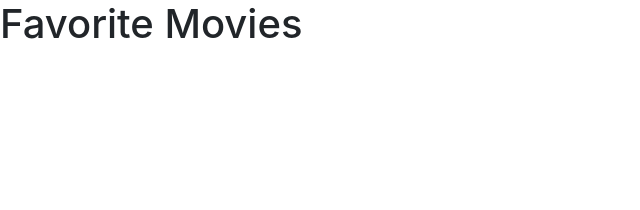
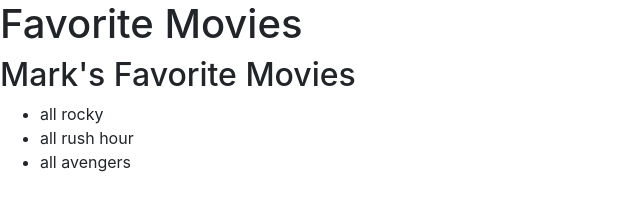
Before and after one commit to serpentz/favorite_movies, a plain HTML site: page index.html in a window 1280 px wide. Shown: the whole page, without its empty margins (0-640 px from the left). Drawn offline with nearby package versions, Linux system fonts and the light colour scheme.

Commit message:
add marks movies

```diff
--- a/index.html
+++ b/index.html
@@ -16,5 +16,12 @@
   </head>
   <body>
     <h1> Favorite Movies </h1>
+
+    <h2>Mark's Favorite Movies</h2>
+    <ul>
+      <li>all rocky</li>
+      <li>all rush hour</li>
+      <li>all avengers</li>
+    </ul>
   </body>
 </html>
```
